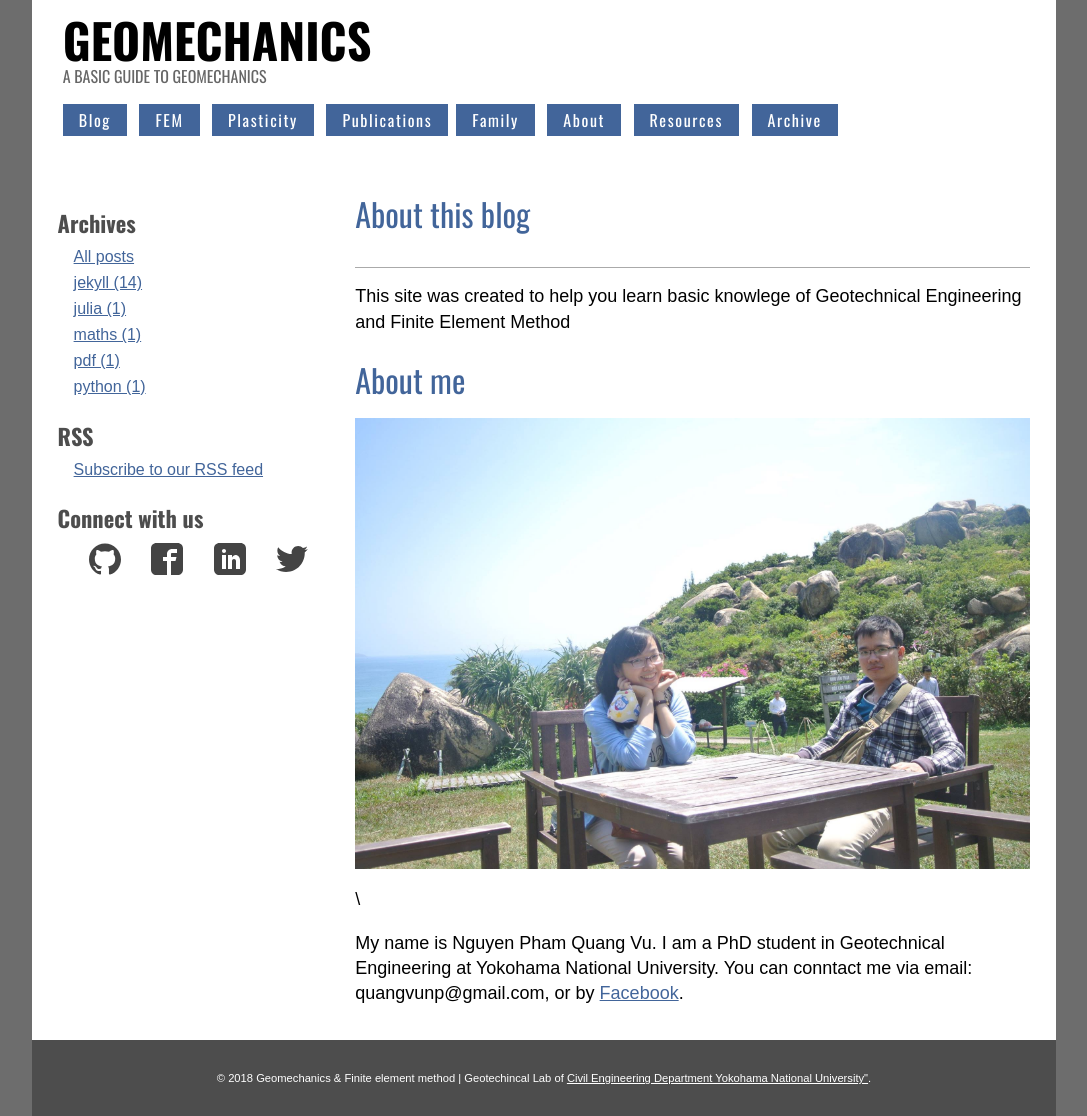
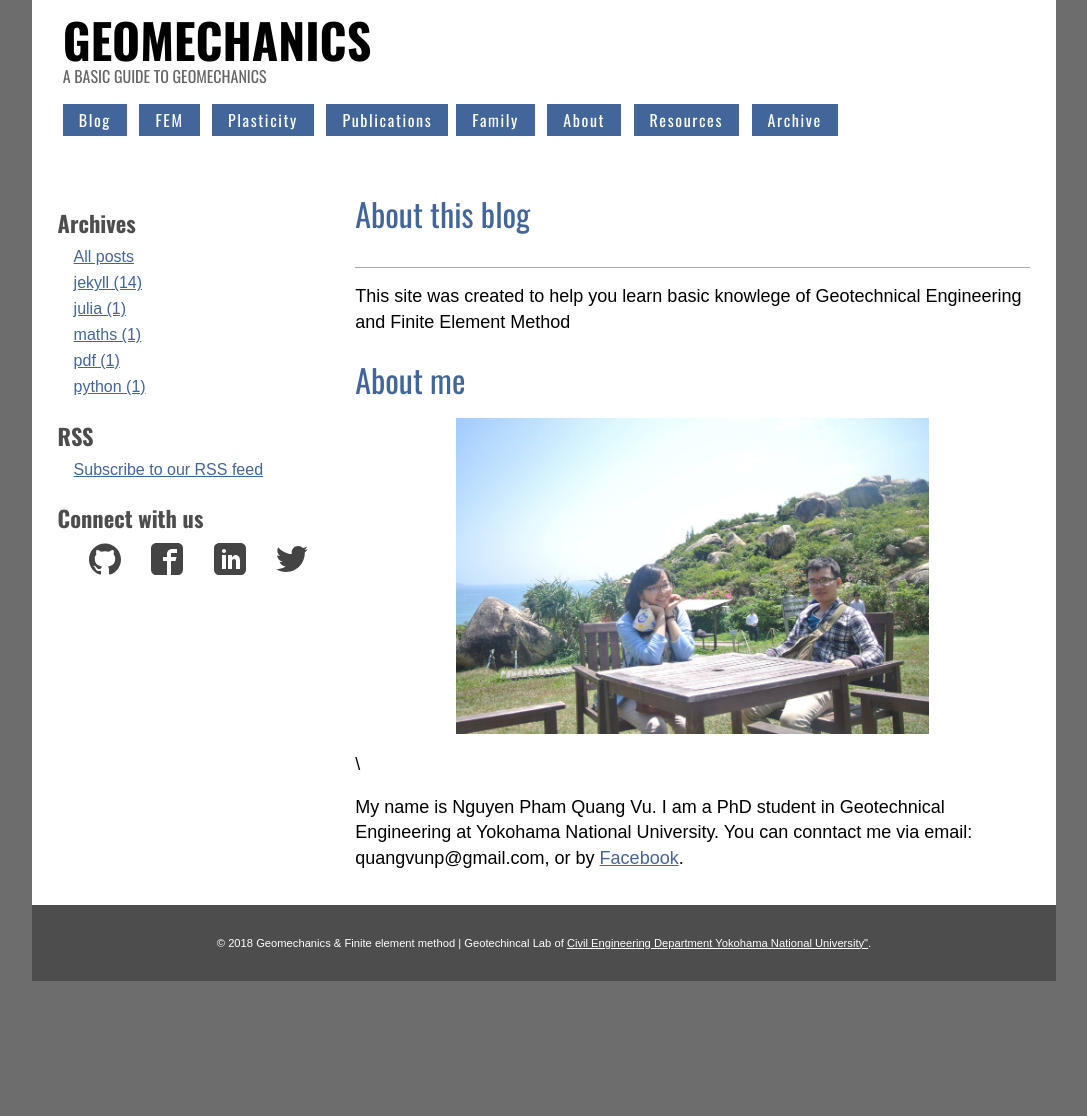
Before and after one commit to quangvunp/geomechanics, a Jekyll site: the page built from about.md, in a window 1280 px wide. Shown: the whole page, without its empty margins (96-1183 px from the left). Built offline with Jekyll 4.4.1, drawn with Linux system fonts in a browser that asks for light colours; after the commit the page ends 981 px from its top, so only the background shows below that.

Commit message:
Update about.md

```diff
--- a/about.md
+++ b/about.md
@@ -7,6 +7,6 @@ This site was created to help you learn basic knowlege of Geotechnical Engineeri
 
 ## About me
 
-![Picture1]({{ site.url }}/assests/pictures/family/About.jpg){:width="100%"} \
+![Picture1]({{ site.url }}/assests/pictures/family/About.jpg){:width="70%"} \
 
 My name is Nguyen Pham Quang Vu. I am a PhD student in Geotechnical Engineering at Yokohama National University. You can conntact me via email: quangvunp@gmail.com, or by [Facebook]("https://www.facebook.com/quangvu.np").
```
